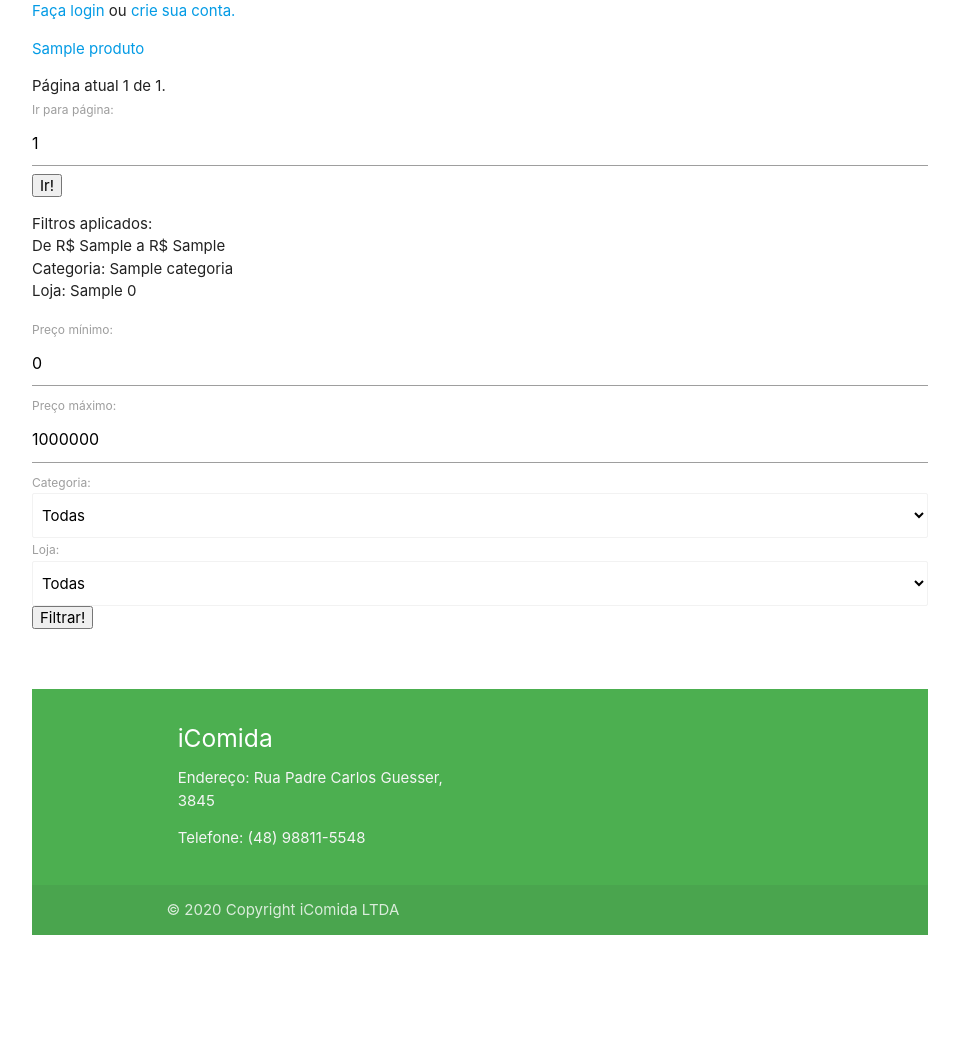
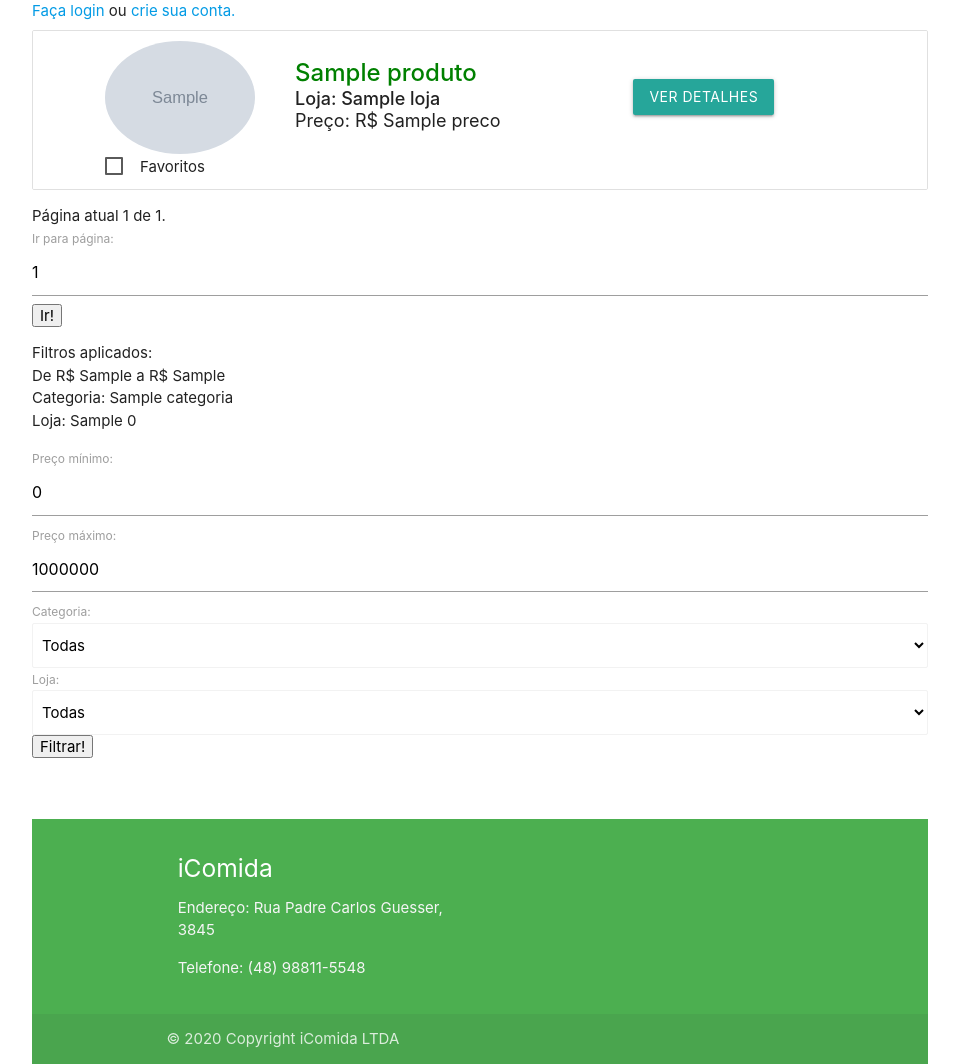
Before and after one commit to AlexGuesser/Trabalho-Final-Dev-Web, a Django app: template promocoes/templates/promocoes/lista.html in a window 1280 px wide. Shown: the whole page, without its empty margins (160-1119 px from the left). Before the commit the page ends 935 px from the top, so only its background shows below. Run offline with Django 3.2, Linux system fonts and the light colour scheme; the template is opened without the code that fills it: most values are stand-ins (such as "Sample title", 1, 10 or a date in 2020); grey boxes marked "Sample" are stand-in pictures.

Commit message:
Adjusting promocoes list layout

```diff
--- a/produtos/templates/index.html
+++ b/produtos/templates/index.html
@@ -6,6 +6,11 @@
     <link
       rel="stylesheet"
       href="https://cdnjs.cloudflare.com/ajax/libs/materialize/1.0.0/css/materialize.min.css"
+    />
+    <!--Import Google Icon Font-->
+    <link
+      href="https://fonts.googleapis.com/icon?family=Material+Icons"
+      rel="stylesheet"
     />
 
     <!-- Compiled and minified JavaScript -->
@@ -26,7 +31,8 @@
       <a href="{% url 'usuarios:perfil' %}">Perfil.</a>
     </p>
     {% else %}
-    <a href="{% url 'usuarios:login' %}">Faça login</a> ou <a href="{% url 'usuarios:cadastrar' %}">crie sua conta.</a>
+    <a href="{% url 'usuarios:login' %}">Faça login</a> ou
+    <a href="{% url 'usuarios:cadastrar' %}">crie sua conta.</a>
     {% endif %}
 
     <br />
--- a/produtos/templates/produtos/lista.html
+++ b/produtos/templates/produtos/lista.html
@@ -14,9 +14,7 @@
         <p>{{produto.descrição}}</p>
       </div>
     </div>
-    <a href="#!" class="secondary-content"
-      ><i class="material-icons">{{produto.nome_da_categoria}}</i></a
-    >
+    <a href="#!" class="secondary-content">{{produto.nome_da_categoria}}</a>
   </li>
   <!-- <li><a href="/produtos/{{ produto.id }}/">{{ produto.nome }}</a></li> -->
   {% endfor %}
--- a/promocoes/templates/promocoes/lista.html
+++ b/promocoes/templates/promocoes/lista.html
@@ -2,9 +2,29 @@
 
 {% block conteudo %}
         {% if pagina %}
-        <ul>
+        <ul class="collection">
             {% for promocao in pagina %}
-            <li><a href="{% url 'promocoes:detail' id=promocao.id %}">{{ promocao.produto }}</a></li>
+            <li class="collection-item avatar" class="container">
+                <div style="display: flex; flex-direction: row; align-items: center;" >
+                    <img src="{{promocao.produto.imagem}}" style="border-radius: 90%;" width="150" heigth="266"  >
+                    <div style="margin-left: 5%">
+                        <span class="title" style="color: green; font-size: x-large;"><strong>{{ promocao.produto }}</strong></span>
+                        <p style="font-size: large;"><strong>Loja: {{promocao.loja}}</strong> <br>
+                            Preço: R$ {{promocao.preco}}
+                        </p>
+                                            </div>
+                    <a style="margin: auto;" class="waves-effect waves-light btn" href="{% url 'promocoes:detail' id=promocao.id %}">Ver Detalhes</a>
+                </div>
+                <p class="secondary-content">
+                    <label>
+                        <form action="">
+                            <input id="{{promocao.id}}" type="checkbox" />
+                            <span>Favoritos</span>
+                        </form>
+                    </label>
+                </p>
+              </li>
+
             {% endfor %}
         </ul>
 
```
